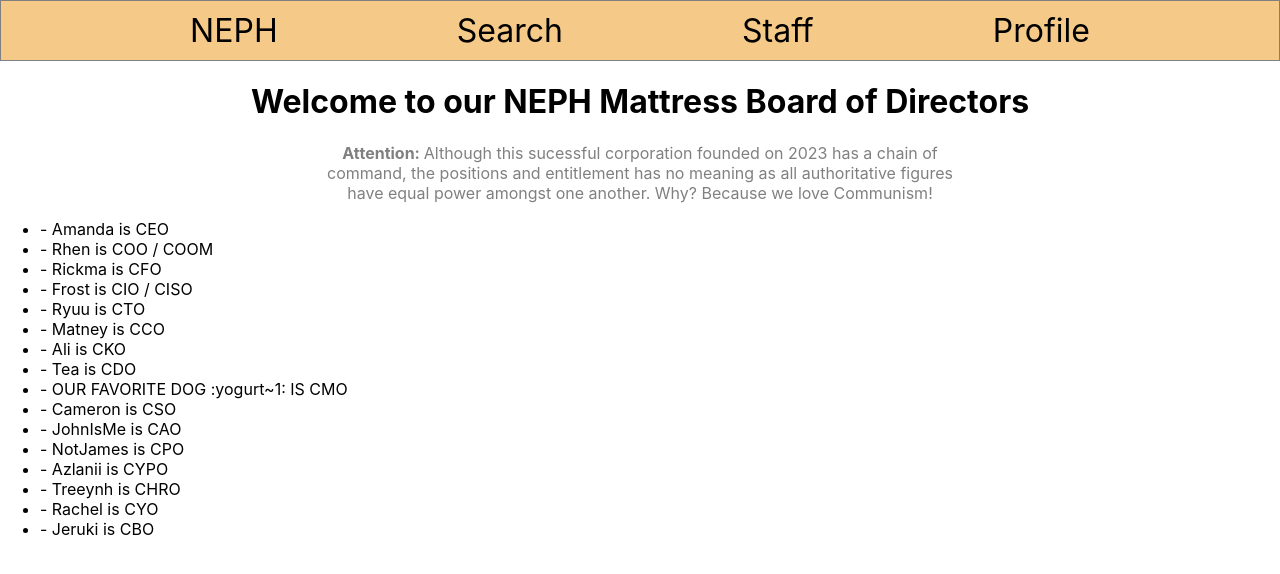
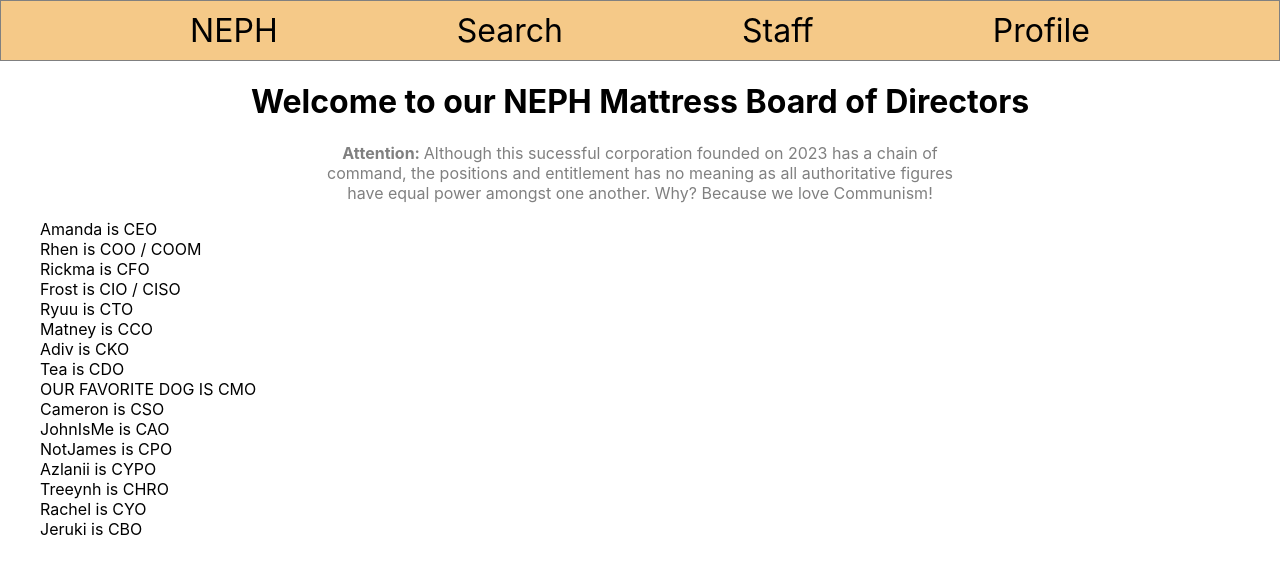
Before and after one commit to ericcnguyen04/neph-company, a React (Create React App) app: page /staff in a window 1280 px wide. Shown: the top 574 px of the page. Built offline with nearby package versions, Linux system fonts and the light colour scheme.

Commit message:
li to div

```diff
--- a/src/Components/pages/Staff.jsx
+++ b/src/Components/pages/Staff.jsx
@@ -12,22 +12,22 @@ export default function Staff() {
             </p>
 
             <ul>
-            <li>- Amanda is CEO</li>
-            <li>- Rhen is COO / COOM</li>
-            <li>- Rickma is CFO</li>
-            <li>- Frost is CIO / CISO</li>
-            <li>- Ryuu is CTO</li>
-            <li>- Matney is CCO</li>
-            <li>- Ali is CKO</li>
-            <li>- Tea is CDO</li>
-            <li>- OUR FAVORITE DOG :yogurt~1: IS CMO</li>
-            <li>- Cameron is CSO</li>
-            <li>- JohnIsMe is CAO</li>
-            <li>- NotJames is CPO</li>
-            <li>- Azlanii is CYPO</li>
-            <li>- Treeynh is CHRO</li>
-            <li>- Rachel is CYO</li>
-            <li>- Jeruki is CBO</li>
+            <div>Amanda is CEO</div>
+            <div>Rhen is COO / COOM</div>
+            <div>Rickma is CFO</div>
+            <div>Frost is CIO / CISO</div>
+            <div>Ryuu is CTO</div>
+            <div>Matney is CCO</div>
+            <div>Adiv is CKO</div>
+            <div>Tea is CDO</div>
+            <div>OUR FAVORITE DOG IS CMO</div>
+            <div>Cameron is CSO</div>
+            <div>JohnIsMe is CAO</div>
+            <div>NotJames is CPO</div>
+            <div>Azlanii is CYPO</div>
+            <div>Treeynh is CHRO</div>
+            <div>Rachel is CYO</div>
+            <div>Jeruki is CBO</div>
             </ul>
         </div>
     )
```
